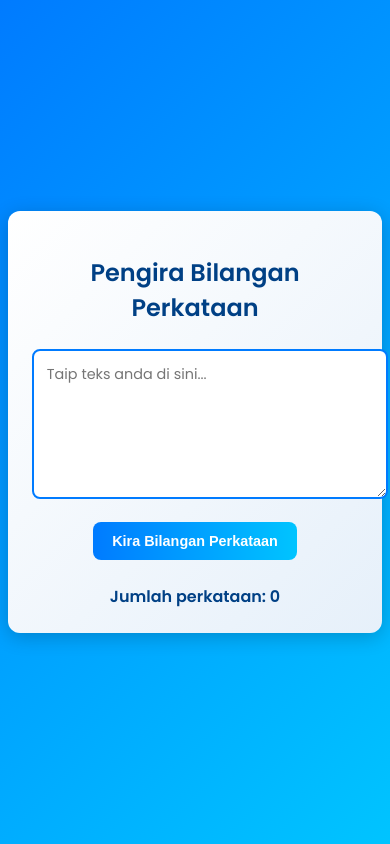
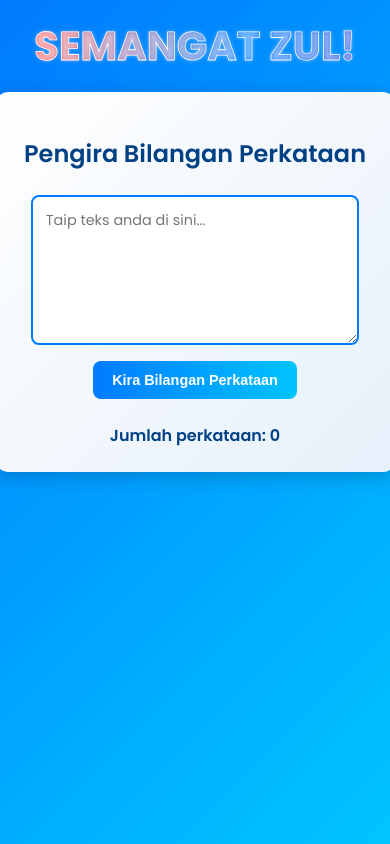
Before and after one commit to Aqiliman2010/Web-zul, a plain HTML site: page index.html in a window 390 px wide. Drawn offline with Linux system fonts and the light colour scheme.

Commit message:
Update index.html

```diff
--- a/index.html
+++ b/index.html
@@ -4,17 +4,34 @@
     <meta charset="UTF-8">
     <meta name="viewport" content="width=device-width, initial-scale=1.0">
     <title>Pengira Bilangan Perkataan</title>
-    <link href="https://fonts.googleapis.com/css2?family=Poppins:wght@400;600&display=swap" rel="stylesheet">
+    <link href="https://fonts.googleapis.com/css2?family=Poppins:wght@400;600;700&display=swap" rel="stylesheet">
     <style>
         body {
             font-family: 'Poppins', Arial, sans-serif;
             display: flex;
-            justify-content: center;
+            flex-direction: column;
             align-items: center;
             min-height: 100vh;
             margin: 0;
             background: linear-gradient(135deg, #007BFF, #00C4FF);
             overflow-x: hidden;
+        }
+        h1 {
+            font-size: 3.5rem;
+            font-weight: 700;
+            margin: 1.5rem 0;
+            background: linear-gradient(90deg, #007BFF, #6f42c1, #ff6b6b, #007BFF);
+            background-size: 200%;
+            -webkit-background-clip: text;
+            -webkit-text-fill-color: transparent;
+            -webkit-text-stroke: 1px white; /* Garis putih mengelilingi teks */
+            text-shadow: 0 0 4px rgba(255, 255, 255, 0.5); /* Tambahan kesan lembut */
+            animation: gradientMove 3s linear infinite;
+            text-align: center;
+        }
+        @keyframes gradientMove {
+            0% { background-position: 0%; }
+            100% { background-position: 200%; }
         }
         .container {
             background: linear-gradient(135deg, #ffffff, #e6f0fa);
@@ -24,7 +41,7 @@
             text-align: center;
             width: 90%;
             max-width: 600px;
-            margin: 1rem;
+            margin: 0 1rem 1rem;
         }
         h2 {
             color: #004085;
@@ -33,10 +50,12 @@
             font-size: 1.8rem;
         }
         textarea {
-            width: 100%;
+            width: 80%;
+            max-width: 500px;
+            margin: 0 auto 1rem;
+            display: block;
             height: 150px;
             padding: 0.8rem;
-            margin-bottom: 1rem;
             border: 2px solid #007BFF;
             border-radius: 8px;
             resize: vertical;
@@ -77,14 +96,20 @@
         }
         /* Responsif untuk mudah alih */
         @media (max-width: 600px) {
+            h1 {
+                font-size: 2.5rem;
+                margin: 1rem 0;
+                -webkit-text-stroke: 0.8px white; /* Kurangkan stroke untuk skrin kecil */
+            }
             .container {
                 padding: 1.5rem;
-                margin: 0.5rem;
+                margin: 0 0.5rem 0.5rem;
             }
             h2 {
                 font-size: 1.5rem;
             }
             textarea {
+                width: 85%;
                 font-size: 0.9rem;
                 height: 120px;
             }
@@ -99,6 +124,7 @@
     </style>
 </head>
 <body>
+    <h1>SEMANGAT ZUL!</h1>
     <div class="container">
         <h2>Pengira Bilangan Perkataan</h2>
         <textarea id="inputTeks" placeholder="Taip teks anda di sini..."></textarea>
```
